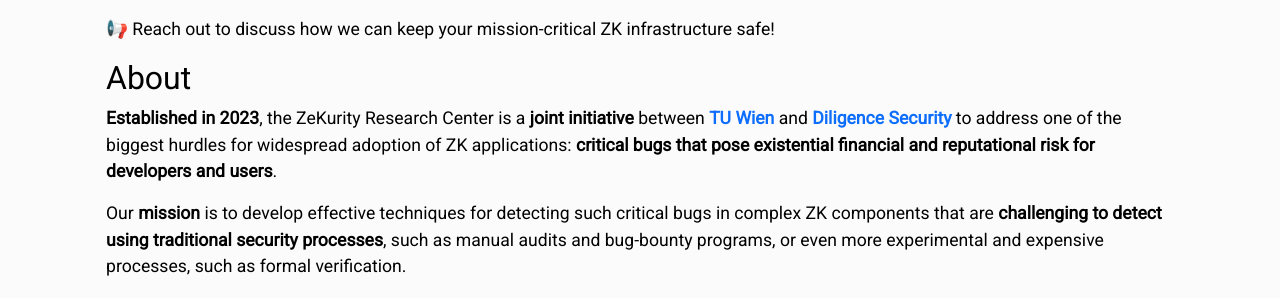
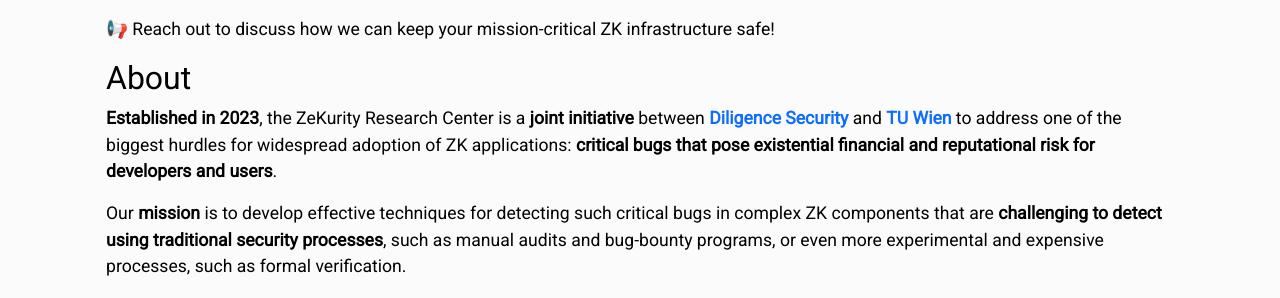
Before and after one commit to wuestholz/zekurity, a Jekyll site: the page built from index.md, in a window 1280 px wide. Shown: the part 310-608 px from the top of the page. Built offline with Jekyll 4.4.1, drawn with Linux system fonts in a browser that asks for light colours.

Commit message:
Update website.

```diff
--- a/index.md
+++ b/index.md
@@ -14,7 +14,7 @@ subtitle: "Fuzzing for Mission-Critical Zero-Knowledge Infrastructure"
 
 ## About
 
-**Established in 2023**, the ZeKurity Research Center is a **joint initiative** between [**TU Wien**](https://informatics.tuwien.ac.at) and [**Diligence Security**](https://consensys.net/diligence) to address one of the biggest hurdles for widespread adoption of ZK applications: **critical bugs that pose existential financial and reputational risk for developers and users**.
+**Established in 2023**, the ZeKurity Research Center is a **joint initiative** between [**Diligence Security**](https://consensys.net/diligence) and [**TU Wien**](https://informatics.tuwien.ac.at) to address one of the biggest hurdles for widespread adoption of ZK applications: **critical bugs that pose existential financial and reputational risk for developers and users**.
 
 Our **mission** is to develop effective techniques for detecting such critical bugs in complex ZK components that are **challenging to detect using traditional security processes**, such as manual audits and bug-bounty programs, or even more experimental and expensive processes, such as formal verification.
 
```
